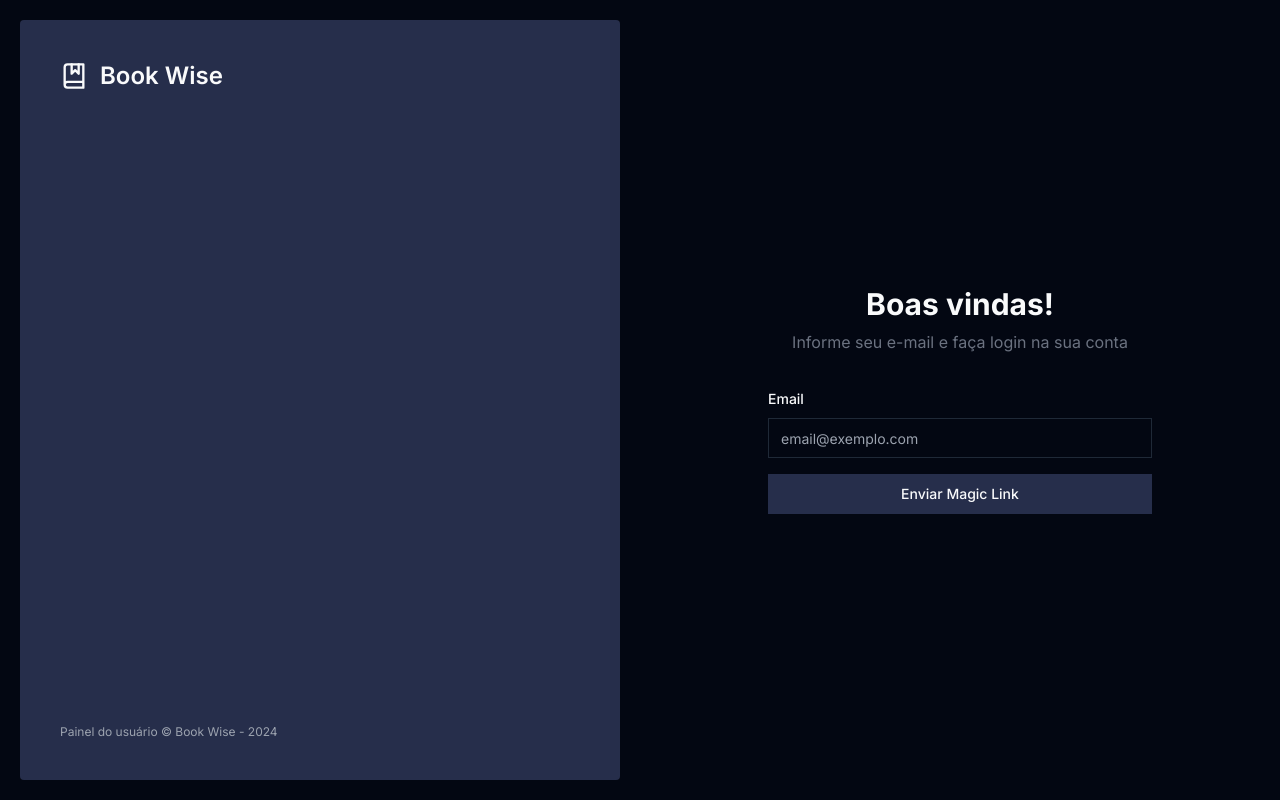
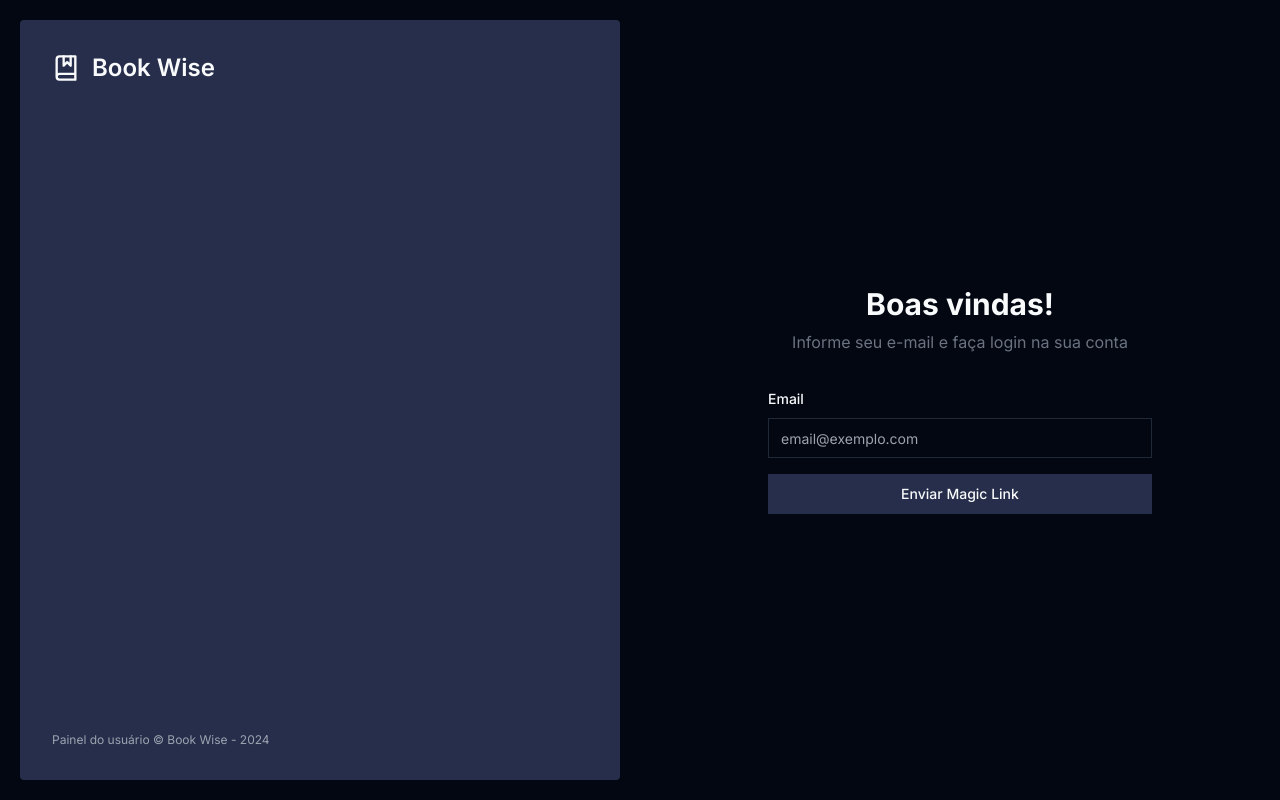
Before and after one commit to AOBarbosa/book-wise, a Next.js app: page /signIn in a window 1280 px wide. Built offline with nearby package versions, Linux system fonts and the light colour scheme.

Commit message:
style: fixing left card padding

```diff
--- a/src/app/signIn/page.tsx
+++ b/src/app/signIn/page.tsx
@@ -6,7 +6,7 @@ export default function LoginPage() {
   return (
     <main className="grid h-screen grid-cols-2 items-center justify-center">
       <div className="h-full p-5">
-        <div className="flex h-full flex-col items-start justify-between  rounded bg-card p-10">
+        <div className="flex h-full flex-col items-start justify-between  rounded bg-card p-8">
           <div className="flex items-center space-x-3 font-semibold">
             <BookMarked className="size-7" />
 
```
